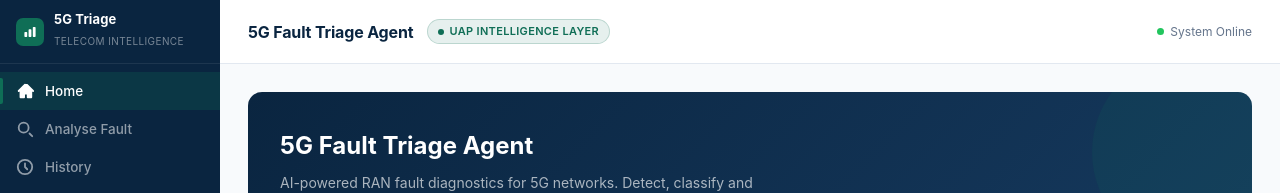
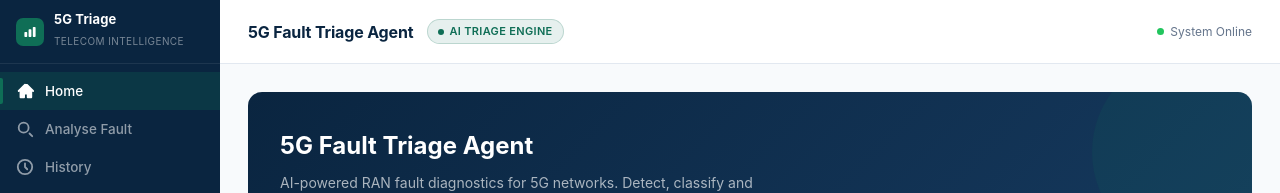
Before and after one commit to prernasingh925/5g-fault-triage-agent, a React (Vite) app: page / in a window 1280 px wide. Shown: the top 193 px of the page. Built offline with nearby package versions, Linux system fonts and the light colour scheme.

Commit message:
Fix UAP branding, banner overflow UI, faster model

```diff
--- a/api/gemini.js
+++ b/api/gemini.js
@@ -10,7 +10,7 @@ export default async function handler(req, res) {
 
   try {
     const response = await fetch(
-      `https://generativelanguage.googleapis.com/v1beta/models/gemini-2.5-flash:generateContent?key=${apiKey}`,
+      `https://generativelanguage.googleapis.com/v1beta/models/gemini-2.0-flash-lite:generateContent?key=${apiKey}`,
       {
         method: 'POST',
         headers: { 'Content-Type': 'application/json' },
--- a/src/App.jsx
+++ b/src/App.jsx
@@ -377,7 +377,7 @@ function ResultsPanel({ result }) {
         <div className={`p1-badge ${result.severityLevel === 'P1' ? '' : 'p1-badge-low'}`}>{result.severityLevel || 'P1'} {result.severity?.split(' ')[1] || 'CRITICAL'}</div>
         <div className="p1-text">
           <strong>{result.severity || 'P1 Critical'} — {result.severityLevel === 'P1' ? 'Immediate Action Required' : result.severityLevel === 'P2' ? 'High Priority Response' : 'Standard Response'}</strong>
-          <span>{result.faultType} · {result.layer5g}</span>
+          <span style={{ fontSize: 12, opacity: 0.85 }}>{result.faultType}</span>
         </div>
         <div className="p1-meta">
           <div style={{ fontWeight: 700, color: result.slaRisk?.startsWith('Yes') ? 'var(--red)' : 'var(--primary)', fontSize: 13 }}>{result.slaRisk?.startsWith('Yes') ? 'SLA BREACH RISK' : 'WITHIN SLA'}</div>
@@ -581,7 +581,7 @@ function SettingsPage() {
         </div>
         <div className="settings-row">
           <div>
-            <div className="settings-row-label">UAP Intelligence Layer</div>
+            <div className="settings-row-label">AI Triage Engine</div>
           </div>
           <div style={{ fontSize: 13, color: 'var(--primary)', fontWeight: 600 }}>Active</div>
         </div>
@@ -607,7 +607,7 @@ function TopBar({ onMenuClick }) {
       <span className="topbar-title">5G Fault Triage Agent</span>
       <span className="badge badge-uap">
         <span className="badge-dot" />
-        UAP Intelligence Layer
+        AI Triage Engine
       </span>
       <div className="topbar-right">
         <div className="status-indicator">
```
